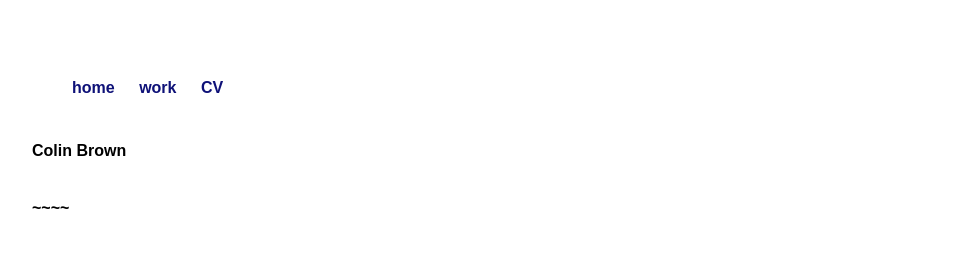
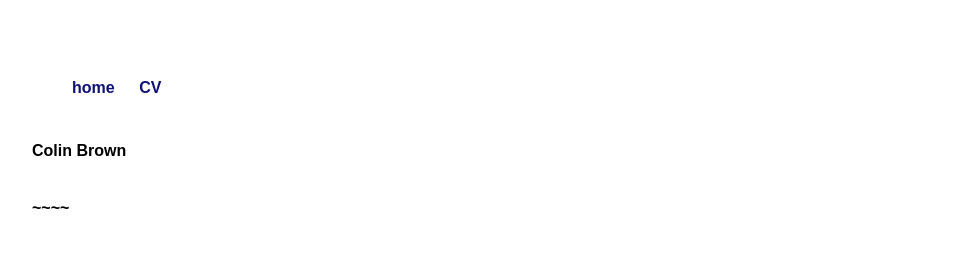
Before and after one commit to colinbr/OLD-colinbr.github.io, a Jekyll site: the page built from index.html, in a window 1280 px wide. Shown: the top 271 px of the page, without its empty margins (160-1119 px from the left). Built offline with Jekyll 4.4.1, drawn with Linux system fonts in a browser that asks for light colours; some web fonts are replaced.

Commit message:
Update default.html

```diff
--- a/_layouts/default.html
+++ b/_layouts/default.html
@@ -24,7 +24,7 @@
 			<nav>
 	    		<ul>
 	        		<li><a href="/">home</a></li>
-		        	<li><a href="/research">work</a></li>
+		        	<!--<li><a href="/research">work</a></li> -->
 	        		<li><a href="https://nbviewer.jupyter.org/github/colinbr/colinbr.github.io/blob/master/cv/ColinBrownCV.pdf" target="_blank">CV</a></li>
 	        		<!-- <li><a href="/cyclops">cyclops</a></li> -->
 	    		</ul>
```
